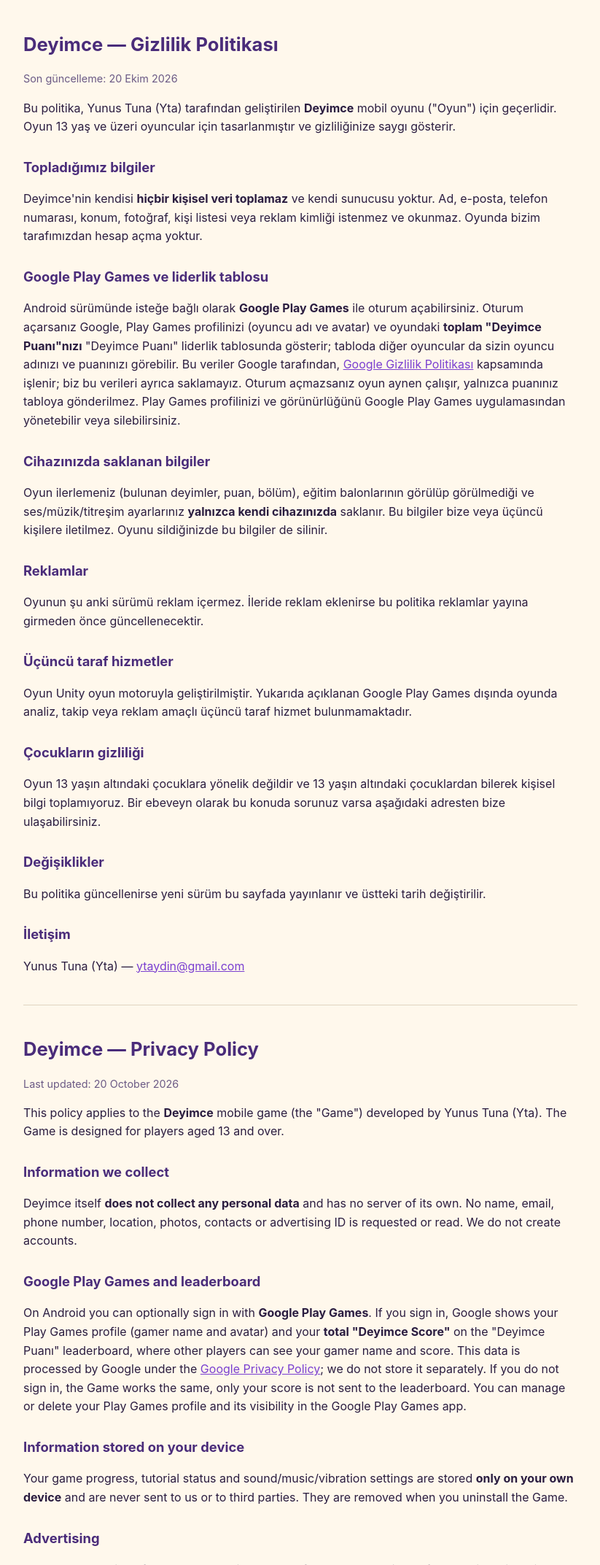
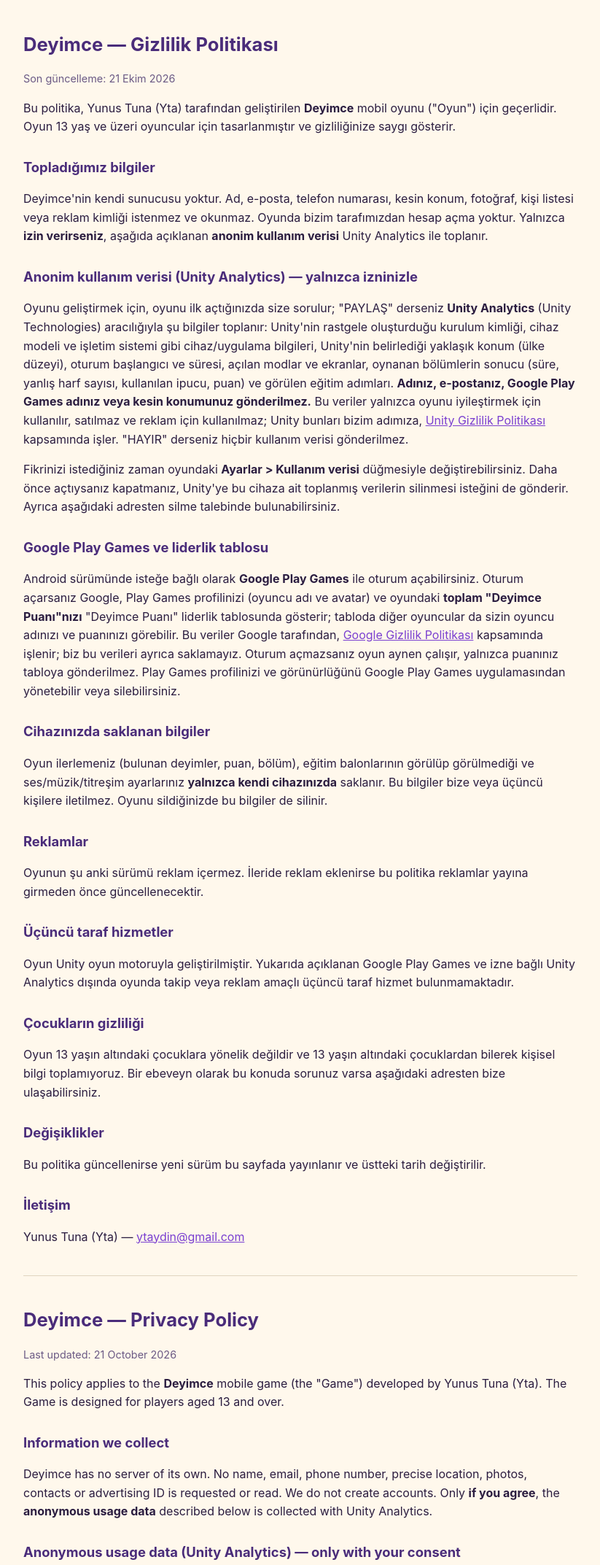
Before and after one commit to Ytaydin/deyimce-gizlilik, a plain HTML site: page index.html in a window 1280 px wide. Shown: the top 2145 px of the page at 73% size, without its empty margins (228-1051 px from the left). Drawn offline with Linux system fonts and the light colour scheme.

Commit message:
Anonim kullanım verisi (Unity Analytics, izinle) bölümü eklendi

```diff
--- a/index.html
+++ b/index.html
@@ -16,12 +16,16 @@
 <body>
 
 <h1>Deyimce — Gizlilik Politikası</h1>
-<p class="tarih">Son güncelleme: 20 Ekim 2026</p>
+<p class="tarih">Son güncelleme: 21 Ekim 2026</p>
 
 <p>Bu politika, Yunus Tuna (Yta) tarafından geliştirilen <b>Deyimce</b> mobil oyunu ("Oyun") için geçerlidir. Oyun 13 yaş ve üzeri oyuncular için tasarlanmıştır ve gizliliğinize saygı gösterir.</p>
 
 <h2>Topladığımız bilgiler</h2>
-<p>Deyimce'nin kendisi <b>hiçbir kişisel veri toplamaz</b> ve kendi sunucusu yoktur. Ad, e-posta, telefon numarası, konum, fotoğraf, kişi listesi veya reklam kimliği istenmez ve okunmaz. Oyunda bizim tarafımızdan hesap açma yoktur.</p>
+<p>Deyimce'nin kendi sunucusu yoktur. Ad, e-posta, telefon numarası, kesin konum, fotoğraf, kişi listesi veya reklam kimliği istenmez ve okunmaz. Oyunda bizim tarafımızdan hesap açma yoktur. Yalnızca <b>izin verirseniz</b>, aşağıda açıklanan <b>anonim kullanım verisi</b> Unity Analytics ile toplanır.</p>
+
+<h2>Anonim kullanım verisi (Unity Analytics) — yalnızca izninizle</h2>
+<p>Oyunu geliştirmek için, oyunu ilk açtığınızda size sorulur; "PAYLAŞ" derseniz <b>Unity Analytics</b> (Unity Technologies) aracılığıyla şu bilgiler toplanır: Unity'nin rastgele oluşturduğu kurulum kimliği, cihaz modeli ve işletim sistemi gibi cihaz/uygulama bilgileri, Unity'nin belirlediği yaklaşık konum (ülke düzeyi), oturum başlangıcı ve süresi, açılan modlar ve ekranlar, oynanan bölümlerin sonucu (süre, yanlış harf sayısı, kullanılan ipucu, puan) ve görülen eğitim adımları. <b>Adınız, e-postanız, Google Play Games adınız veya kesin konumunuz gönderilmez.</b> Bu veriler yalnızca oyunu iyileştirmek için kullanılır, satılmaz ve reklam için kullanılmaz; Unity bunları bizim adımıza, <a href="https://unity.com/legal/privacy-policy">Unity Gizlilik Politikası</a> kapsamında işler. "HAYIR" derseniz hiçbir kullanım verisi gönderilmez.</p>
+<p>Fikrinizi istediğiniz zaman oyundaki <b>Ayarlar &gt; Kullanım verisi</b> düğmesiyle değiştirebilirsiniz. Daha önce açtıysanız kapatmanız, Unity'ye bu cihaza ait toplanmış verilerin silinmesi isteğini de gönderir. Ayrıca aşağıdaki adresten silme talebinde bulunabilirsiniz.</p>
 
 <h2>Google Play Games ve liderlik tablosu</h2>
 <p>Android sürümünde isteğe bağlı olarak <b>Google Play Games</b> ile oturum açabilirsiniz. Oturum açarsanız Google, Play Games profilinizi (oyuncu adı ve avatar) ve oyundaki <b>toplam "Deyimce Puanı"nızı</b> "Deyimce Puanı" liderlik tablosunda gösterir; tabloda diğer oyuncular da sizin oyuncu adınızı ve puanınızı görebilir. Bu veriler Google tarafından, <a href="https://policies.google.com/privacy">Google Gizlilik Politikası</a> kapsamında işlenir; biz bu verileri ayrıca saklamayız. Oturum açmazsanız oyun aynen çalışır, yalnızca puanınız tabloya gönderilmez. Play Games profilinizi ve görünürlüğünü Google Play Games uygulamasından yönetebilir veya silebilirsiniz.</p>
@@ -33,7 +37,7 @@
 <p>Oyunun şu anki sürümü reklam içermez. İleride reklam eklenirse bu politika reklamlar yayına girmeden önce güncellenecektir.</p>
 
 <h2>Üçüncü taraf hizmetler</h2>
-<p>Oyun Unity oyun motoruyla geliştirilmiştir. Yukarıda açıklanan Google Play Games dışında oyunda analiz, takip veya reklam amaçlı üçüncü taraf hizmet bulunmamaktadır.</p>
+<p>Oyun Unity oyun motoruyla geliştirilmiştir. Yukarıda açıklanan Google Play Games ve izne bağlı Unity Analytics dışında oyunda takip veya reklam amaçlı üçüncü taraf hizmet bulunmamaktadır.</p>
 
 <h2>Çocukların gizliliği</h2>
 <p>Oyun 13 yaşın altındaki çocuklara yönelik değildir ve 13 yaşın altındaki çocuklardan bilerek kişisel bilgi toplamıyoruz. Bir ebeveyn olarak bu konuda sorunuz varsa aşağıdaki adresten bize ulaşabilirsiniz.</p>
@@ -47,12 +51,16 @@
 <hr>
 
 <h1>Deyimce — Privacy Policy</h1>
-<p class="tarih">Last updated: 20 October 2026</p>
+<p class="tarih">Last updated: 21 October 2026</p>
 
 <p>This policy applies to the <b>Deyimce</b> mobile game (the "Game") developed by Yunus Tuna (Yta). The Game is designed for players aged 13 and over.</p>
 
 <h2>Information we collect</h2>
-<p>Deyimce itself <b>does not collect any personal data</b> and has no server of its own. No name, email, phone number, location, photos, contacts or advertising ID is requested or read. We do not create accounts.</p>
+<p>Deyimce has no server of its own. No name, email, phone number, precise location, photos, contacts or advertising ID is requested or read. We do not create accounts. Only <b>if you agree</b>, the <b>anonymous usage data</b> described below is collected with Unity Analytics.</p>
+
+<h2>Anonymous usage data (Unity Analytics) — only with your consent</h2>
+<p>To improve the Game, you are asked when you first open it. If you choose "PAYLAŞ" (share), <b>Unity Analytics</b> (Unity Technologies) collects: a randomly generated installation ID, device and app information such as device model and operating system, approximate location (country level) as determined by Unity, session start and length, which modes and screens are opened, results of levels played (duration, wrong letters, hints used, score) and tutorial steps seen. <b>Your name, email, Google Play Games name or precise location are not sent.</b> This data is used only to improve the Game, is not sold and is not used for advertising; Unity processes it on our behalf under the <a href="https://unity.com/legal/privacy-policy">Unity Privacy Policy</a>. If you choose "HAYIR" (no), no usage data is sent.</p>
+<p>You can change your choice at any time in <b>Settings &gt; Kullanım verisi</b> (usage data). If you previously enabled it, turning it off also sends Unity a request to delete the data collected from this device. You can also request deletion at the address below.</p>
 
 <h2>Google Play Games and leaderboard</h2>
 <p>On Android you can optionally sign in with <b>Google Play Games</b>. If you sign in, Google shows your Play Games profile (gamer name and avatar) and your <b>total "Deyimce Score"</b> on the "Deyimce Puanı" leaderboard, where other players can see your gamer name and score. This data is processed by Google under the <a href="https://policies.google.com/privacy">Google Privacy Policy</a>; we do not store it separately. If you do not sign in, the Game works the same, only your score is not sent to the leaderboard. You can manage or delete your Play Games profile and its visibility in the Google Play Games app.</p>
@@ -64,7 +72,7 @@
 <p>The current version of the Game contains no ads. If ads are added in the future, this policy will be updated before any ads go live.</p>
 
 <h2>Third-party services</h2>
-<p>The Game is built with the Unity engine. Apart from Google Play Games described above, it contains no third-party analytics, tracking or advertising services.</p>
+<p>The Game is built with the Unity engine. Apart from Google Play Games and the consent-based Unity Analytics described above, it contains no third-party tracking or advertising services.</p>
 
 <h2>Children's privacy</h2>
 <p>The Game is not directed at children under 13, and we do not knowingly collect personal information from children under 13. Parents with questions can contact us at the address below.</p>
```
